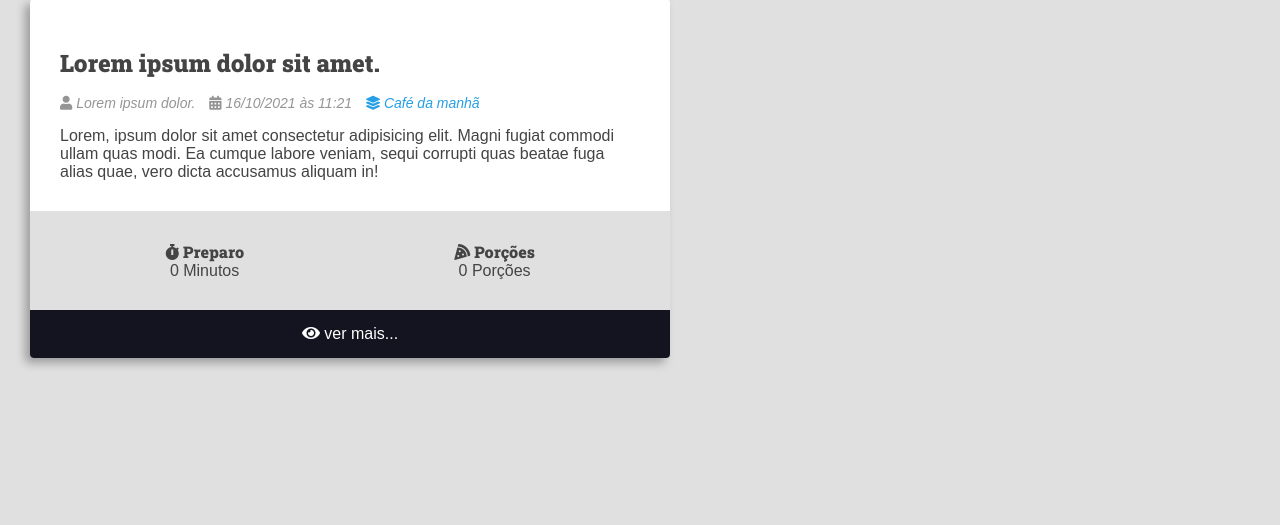
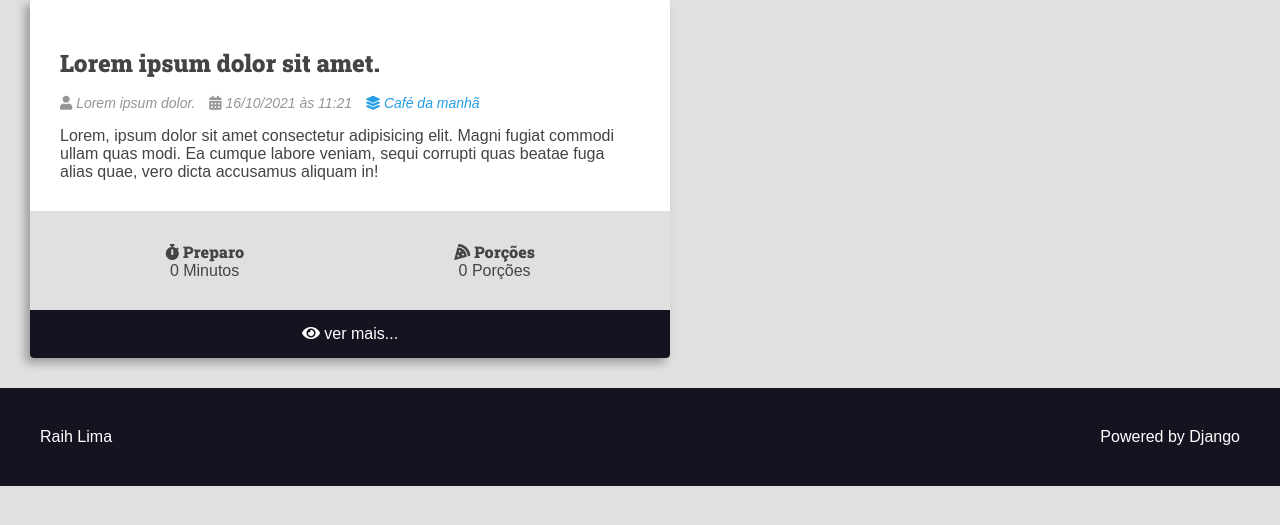
Before and after one commit to raihlima/projeto-django-1, a Django app: page / in a window 1280 px wide. Shown: the part 213-738 px from the top of the page. Run offline with Django 4.2, Linux system fonts and the light colour scheme; some libraries are stand-ins or nearby versions.

Commit message:
Criação do rodapé do site

```diff
--- /dev/null
+++ b/recipes/templates/recipes/partials/footer.html
@@ -0,0 +1,9 @@
+<footer class="main-footer">
+    <div class="developer">
+        <a href="https://github.com/raihlima" target="_blank" rel="noreferrer noopener">Raih Lima</a>
+    </div>
+
+    <div class="powered">
+        <a href="https://www.djangoproject.com/" target="_blank" rel="noreferrer noopener">Powered by Django</a>
+    </div>
+</footer>
--- a/recipes/templates/recipes/partials/head.html
+++ b/recipes/templates/recipes/partials/head.html
@@ -185,7 +185,6 @@
 
         .recipe img {
             max-width: 100%;
-
         }
 
         .recipe-list-item {
@@ -261,5 +260,24 @@
         .recipe-footer a:hover {
             filter: brightness(2);
         }
+
+        .main-footer {
+            display: flex;
+            align-items: center;
+            justify-content: space-between;
+            background: var(--color-primary-dark);
+            color: var(--color-white);
+            padding: var(--spacing-gutter-large);
+        }
+
+        .main-footer a {
+            color: var(--color-white);
+            text-decoration: none;
+            transition: all 300ms ease-in-out;
+        }
+
+        .main-footer a:hover {
+            filter: brightness(.8);
+        }
     </style>
 </head>
--- /dev/null
+++ b/recipes/templates/recipes/partials/recipe-card.html
@@ -0,0 +1,54 @@
+<div class="recipe recipe-list-item">
+    <div class="recipe-cover">
+        <img src="https://via.placeholder.com/1280x720/2c2cfe" alt="">
+    </div>
+    <div class="recipe-title-container">
+        <h2 class="recipe-title"> Lorem ipsum dolor sit amet.</h2>
+    </div>
+
+    <div class="recipe-author">
+        <span class="recipe-author-item">
+            <i class="fas fa-user"></i>
+            Lorem ipsum dolor.
+        </span>
+        <span class="recipe-author-item">
+            <i class="fas fa-calendar-alt"></i>
+            16/10/2021 às 11:21
+        </span>
+        <span class="recipe-author-item">
+            <a href="/recipes/category/cafe-da-manha/">
+                <i class="fas fa-layer-group"></i>
+                <span>Café da manhã</span>
+            </a>
+        </span>
+    </div>
+
+    <div class="recipe-content">
+        <p>Lorem, ipsum dolor sit amet consectetur adipisicing elit. Magni fugiat commodi ullam quas modi.
+            Ea cumque labore veniam, sequi corrupti quas beatae fuga alias quae, vero dicta accusamus
+            aliquam in!</p>
+    </div>
+
+    <div class="recipe-meta-container">
+        <div class="recipe-meta recipe-preparation">
+            <h3 class="recipe-meta-title"><i class="fas fa-stopwatch"></i> Preparo</h3>
+            <div class="recipe-meta-text">
+                0 Minutos
+            </div>
+        </div>
+        <div class="recipe-meta recipe-servings">
+            <h3 class="recipe-meta-title"><i class="fas fa-pizza-slice"></i> Porções</h3>
+            <div class="recipe-meta-text">
+                0 Porções
+            </div>
+        </div>
+    </div>
+
+    <footer class="recipe-footer">
+        <a class="recipe-read-more button button-dark button-full-width" href="/recipes/3/">
+            <i class="fas fa-eye"></i>
+            <span>ver mais...</span>
+        </a>
+    </footer>
+
+</div>
```
Also changed, not shown: recipes/templates/recipes/pages/home.html (+2 -54 lines).
